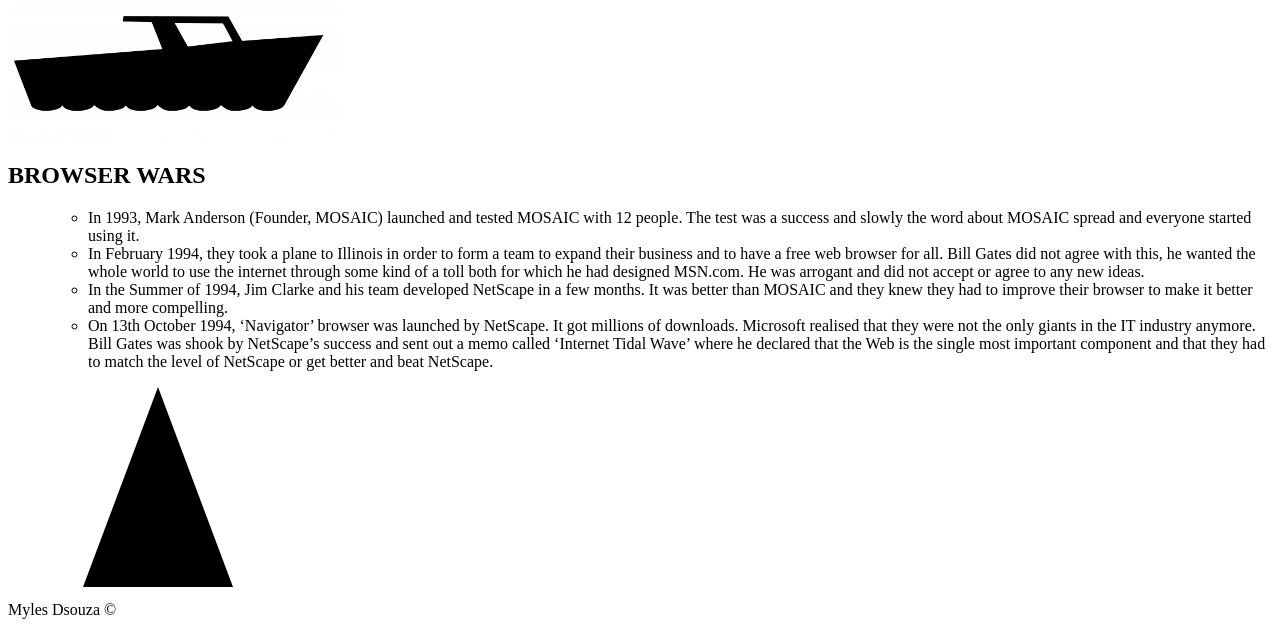
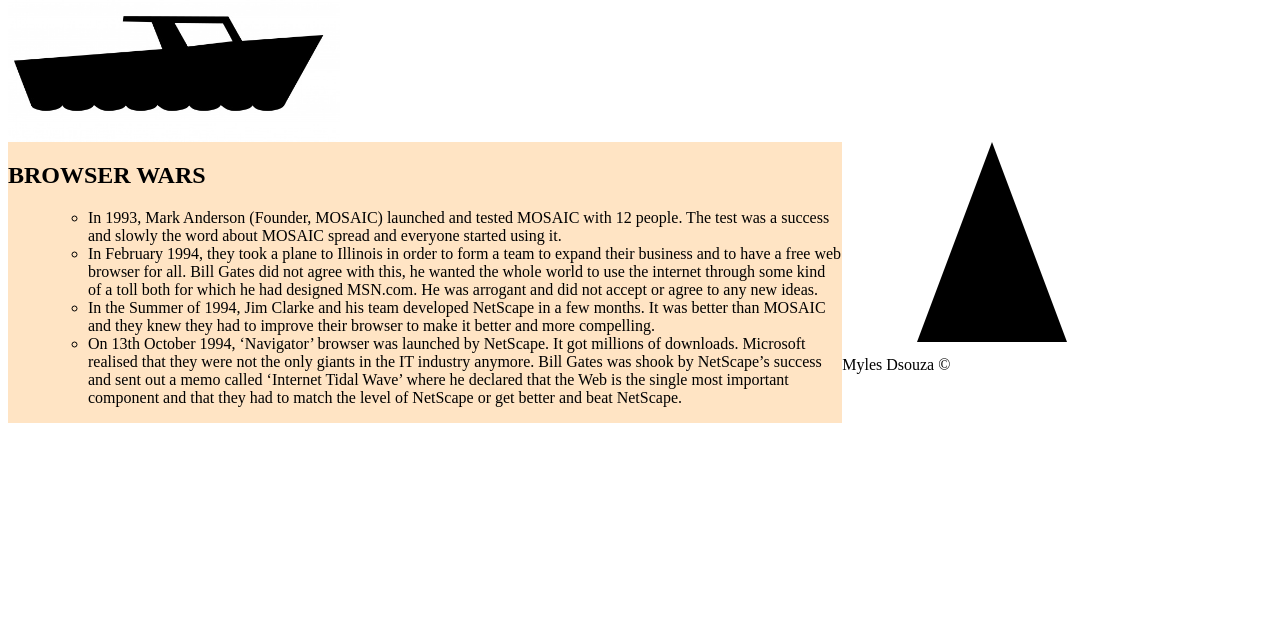
Before and after one commit to mylesmik/layoutsproj, a plain HTML site: page public_html/z.html in a window 1280 px wide. Shown: the part 189-816 px from the top of the page. Drawn offline with Linux system fonts and the light colour scheme.

Commit message:
adding primaryContent style

```diff
--- a/public_html/z.html
+++ b/public_html/z.html
@@ -26,9 +26,17 @@
             text-align: right;
         }
 
+        #primaryContent {
+            float: left;
+            width: 66%;
+            background-color: bisque;
+            clear: both;
+        }
+
         #primaryLinks li {
             display: inline;
         }
+
         #hero {
             width: 60%;
             height: 200px;
@@ -51,7 +59,7 @@
 <div id="hero">
     <h1>Hero Text</h1>
 </div>
-    <article>
+    <article id="primaryContent">
     <h1>BROWSER WARS</h1>
     <ul>
         <ul>
```
